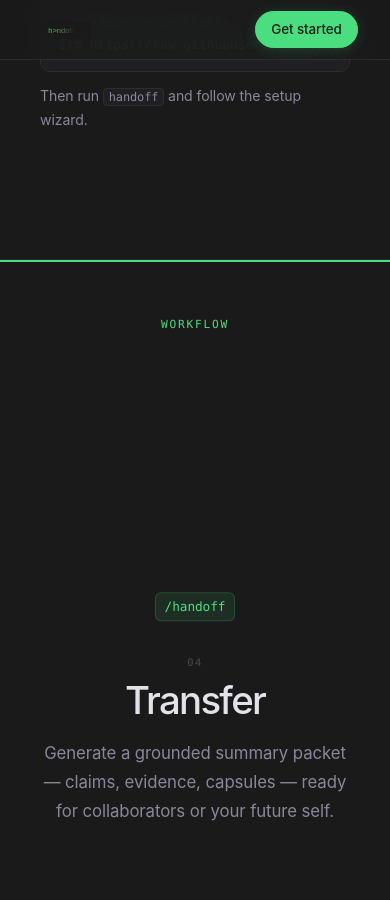
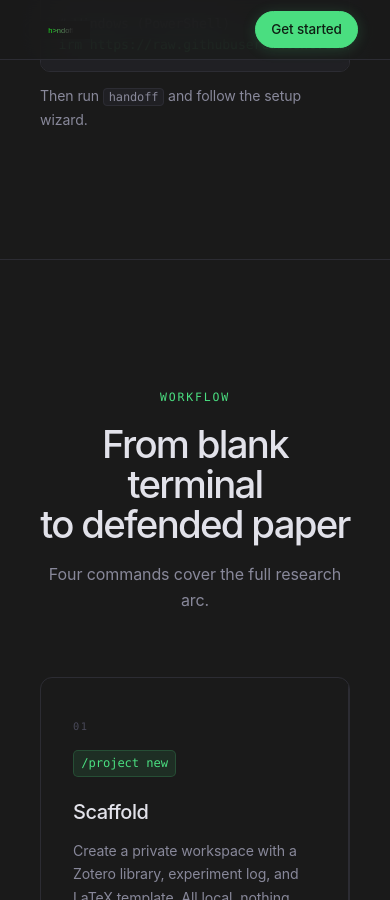
Before and after one commit to handoff-org/handoff, a Jekyll site: the page docs/index.html, which Jekyll copies as it is, in a window 390 px wide and 900 px high, scrolled down 1341 px. Built offline with Jekyll 4.4.1, drawn with Linux system fonts in a browser that asks for light colours; some web fonts are replaced; some of the changed text lies outside the part shown.

Commit message:
Redesign workflow section: replace sticky scroll narrative with clean grid
Sticky scroll (height: 500vh) created a massive black void because the
sticky stage occupied only 100vh while leaving 400vh of empty scrollable
space. Replace with a full-bleed section housing a 4-column grid of
workflow cards — same commands, same content, no scroll trickery.

```diff
--- a/docs/index.html
+++ b/docs/index.html
@@ -448,60 +448,6 @@
       line-height: 1.7;
     }
 
-    /* ── Workflow ───────────────────────────────────────────────────────── */
-    .hf-workflow {
-      list-style: none;
-      margin: 0; padding: 0;
-      display: grid;
-      grid-template-columns: repeat(4, 1fr);
-      gap: 1.5rem;
-    }
-    @media (max-width: 660px) { .hf-workflow { grid-template-columns: repeat(2,1fr); } }
-    @media (max-width: 380px) { .hf-workflow { grid-template-columns: 1fr; } }
-    .hf-workflow__step {
-      border-top: 2px solid var(--hf-border-2);
-      padding-top: 1.1rem;
-      position: relative;
-    }
-    .hf-workflow__step:not(:last-child)::after {
-      content: '→';
-      position: absolute;
-      top: -0.3rem;
-      right: -1rem;
-      color: var(--hf-dim);
-      font-size: 0.9rem;
-    }
-    @media (max-width: 660px) {
-      .hf-workflow__step:not(:last-child)::after { display: none; }
-    }
-    .hf-workflow__n {
-      display: block;
-      font-family: var(--font-mono);
-      font-size: 0.72rem;
-      font-weight: 600;
-      color: var(--hf-accent);
-      letter-spacing: 0.06em;
-      margin-bottom: 0.5rem;
-    }
-    .hf-workflow__cmd {
-      display: inline-block;
-      font-family: var(--font-mono);
-      font-size: 0.78rem;
-      color: var(--hf-accent);
-      background: var(--hf-accent-faint);
-      border: 1px solid var(--hf-accent-glow);
-      border-radius: 4px;
-      padding: 0.12em 0.5em;
-      margin-bottom: 0.55rem;
-    }
-    .hf-workflow__title {
-      font-family: var(--font-editorial);
-      font-size: 1rem; font-weight: 500; color: var(--hf-text); margin: 0 0 0.35rem;
-    }
-    .hf-workflow__desc {
-      font-size: 0.84rem; color: var(--hf-muted); margin: 0; line-height: 1.55;
-    }
-
     /* ── Feature pairs ──────────────────────────────────────────────────── */
     .hf-feature-pairs { display: grid; gap: 9rem; margin-top: 4rem; }
     .hf-fp {
@@ -764,126 +710,84 @@
       .hf-fp__lead, .hf-fp__demo { opacity: 1; transform: none; transition: none; }
     }
 
-    /* ── Workflow scroll narrative ──────────────────────────────────────── */
-    .hf-workflow-scroll {
-      position: relative;
-      height: 500vh;
-    }
-    .hf-workflow-stage {
-      position: sticky;
-      top: 0;
-      height: 100vh;
-      overflow: hidden;
-      background: var(--hf-bg);
+    /* ── Workflow section ───────────────────────────────────────────────── */
+    .hf-workflow-section {
+      padding: 8rem 2.5rem;
       border-top: 1px solid var(--hf-border);
       border-bottom: 1px solid var(--hf-border);
     }
-    .hf-wf-eyebrow {
-      position: absolute;
-      top: 3.5rem;
-      left: 50%;
-      transform: translateX(-50%);
-      white-space: nowrap;
-      font-family: var(--font-mono);
-      text-transform: uppercase;
-      letter-spacing: 0.16em;
-      font-size: 0.7rem;
-      color: var(--hf-accent);
-      margin: 0;
-      opacity: 0;
-      transition: opacity 0.6s var(--ease);
+    .hf-workflow-inner {
+      max-width: 76rem;
+      margin: 0 auto;
+      text-align: center;
     }
-    .hf-workflow-stage.hf-wf-entered .hf-wf-eyebrow { opacity: 1; }
-    .hf-wf-step {
-      position: absolute;
-      top: 50%;
-      left: 50%;
-      transform: translate(-50%, calc(-50% + 22px));
-      width: calc(100% - 5rem);
-      max-width: 580px;
-      text-align: center;
-      opacity: 0;
-      transition: opacity 0.65s var(--ease), transform 0.65s var(--ease);
-      pointer-events: none;
+    .hf-wf-heading {
+      font-family: var(--font-editorial);
+      font-size: clamp(2.4rem, 3.5vw, 4.2rem);
+      font-weight: 500;
+      letter-spacing: -0.045em;
+      line-height: 1.04;
+      color: var(--hf-text);
+      margin: 0 0 1rem;
     }
-    .hf-wf-step--active {
-      opacity: 1;
-      transform: translate(-50%, -50%);
-      pointer-events: auto;
+    .hf-wf-subhead {
+      font-size: 1rem;
+      color: var(--hf-muted);
+      margin: 0 0 4rem;
+      line-height: 1.65;
     }
-    .hf-wf-step--past {
-      opacity: 0;
-      transform: translate(-50%, calc(-50% - 22px));
-      transition-duration: 0.45s;
+    .hf-wf-grid {
+      display: grid;
+      grid-template-columns: repeat(4, 1fr);
+      border: 1px solid var(--hf-border);
+      border-radius: 12px;
+      overflow: hidden;
+      text-align: left;
     }
-    .hf-wf-step__cmd {
-      display: inline-block;
-      font-family: var(--font-mono);
-      font-size: 0.8rem;
-      color: var(--hf-accent);
-      background: var(--hf-accent-faint);
-      border: 1px solid var(--hf-accent-glow);
-      border-radius: 6px;
-      padding: 0.22em 0.7em;
-      margin-bottom: 1.4rem;
+    @media (max-width: 760px) { .hf-wf-grid { grid-template-columns: repeat(2, 1fr); } }
+    @media (max-width: 440px) { .hf-wf-grid { grid-template-columns: 1fr; } }
+    .hf-wf-card {
+      padding: 2.5rem 2rem;
+      border-right: 1px solid var(--hf-border);
     }
-    .hf-wf-step__n {
-      display: block;
+    .hf-wf-card:last-child { border-right: none; }
+    @media (max-width: 760px) {
+      .hf-wf-card:nth-child(2) { border-right: none; }
+      .hf-wf-card:nth-child(3) { border-top: 1px solid var(--hf-border); }
+      .hf-wf-card:nth-child(4) { border-top: 1px solid var(--hf-border); border-right: none; }
+    }
+    .hf-wf-card__n {
       font-family: var(--font-mono);
       font-size: 0.65rem;
       color: var(--hf-dim);
       letter-spacing: 0.14em;
       text-transform: uppercase;
-      margin-bottom: 0.6rem;
+      margin: 0 0 0.8rem;
     }
-    .hf-wf-step__title {
+    .hf-wf-card__cmd {
+      display: inline-block;
+      font-family: var(--font-mono);
+      font-size: 0.76rem;
+      color: var(--hf-accent);
+      background: var(--hf-accent-faint);
+      border: 1px solid var(--hf-accent-glow);
+      border-radius: 5px;
+      padding: 0.18em 0.6em;
+      margin-bottom: 1.2rem;
+    }
+    .hf-wf-card__title {
       font-family: var(--font-editorial);
-      font-size: clamp(2.4rem, 4vw, 4rem);
+      font-size: 1.25rem;
       font-weight: 500;
-      letter-spacing: -0.045em;
-      line-height: 1.02;
+      letter-spacing: -0.025em;
       color: var(--hf-text);
-      margin: 0 0 1.2rem;
+      margin: 0 0 0.65rem;
     }
-    .hf-wf-step__desc {
-      font-size: 1.05rem;
+    .hf-wf-card__desc {
+      font-size: 0.88rem;
       color: var(--hf-muted);
-      line-height: 1.72;
-      margin: 0 auto;
-      max-width: 44ch;
-    }
-    /* Progress dots at bottom of sticky stage */
-    .hf-wf-progress {
-      position: absolute;
-      bottom: 2.8rem;
-      left: 50%;
-      transform: translateX(-50%);
-      display: flex;
-      gap: 0.55rem;
-      align-items: center;
-    }
-    .hf-wf-dot {
-      height: 6px;
-      border-radius: 3px;
-      background: var(--hf-dim);
-      transition: background 0.35s, width 0.35s var(--ease);
-      width: 6px;
-    }
-    .hf-wf-dot--active {
-      background: var(--hf-accent);
-      width: 24px;
-    }
-    /* Thin scroll-progress bar at very top of sticky stage */
-    .hf-wf-scrollbar {
-      position: absolute;
-      top: 0; left: 0;
-      height: 2px;
-      background: var(--hf-accent);
-      transition: width 0.1s linear;
-      width: 0;
-    }
-    @media (prefers-reduced-motion: reduce) {
-      .hf-wf-step { opacity: 1; transform: none; transition: none; }
+      line-height: 1.65;
+      margin: 0;
     }
   </style>
 </head>
@@ -1004,48 +908,40 @@
 
     </div><!-- /hf-container -->
 
-    <!-- ─── WORKFLOW SCROLL NARRATIVE ──────────────────────────────────── -->
-    <div id="hf-workflow" class="hf-workflow-scroll">
-      <div class="hf-workflow-stage" id="hf-workflow-stage">
-        <div class="hf-wf-scrollbar" id="hf-wf-scrollbar"></div>
-        <p class="hf-wf-eyebrow">Workflow</p>
-
-        <div class="hf-wf-step" data-step="0">
-          <span class="hf-wf-step__cmd">/project new</span>
-          <p class="hf-wf-step__n">01</p>
-          <h3 class="hf-wf-step__title">Scaffold</h3>
-          <p class="hf-wf-step__desc">Create a private workspace with a Zotero library, experiment log, and LaTeX template. All local, nothing uploaded.</p>
-        </div>
-
-        <div class="hf-wf-step" data-step="1">
-          <span class="hf-wf-step__cmd">/research</span>
-          <p class="hf-wf-step__n">02</p>
-          <h3 class="hf-wf-step__title">Verify</h3>
-          <p class="hf-wf-step__desc">Fact-check claims against OpenAlex and arXiv in real time. Confirmed citations go straight into the ledger.</p>
-        </div>
-
-        <div class="hf-wf-step" data-step="2">
-          <span class="hf-wf-step__cmd">/audit-paper</span>
-          <p class="hf-wf-step__n">03</p>
-          <h3 class="hf-wf-step__title">Audit</h3>
-          <p class="hf-wf-step__desc">Catalog every claim in your draft. Flag anything without evidence before a reviewer does.</p>
-        </div>
-
-        <div class="hf-wf-step" data-step="3">
-          <span class="hf-wf-step__cmd">/handoff</span>
-          <p class="hf-wf-step__n">04</p>
-          <h3 class="hf-wf-step__title">Transfer</h3>
-          <p class="hf-wf-step__desc">Generate a grounded summary packet — claims, evidence, capsules — ready for collaborators or your future self.</p>
-        </div>
-
-        <div class="hf-wf-progress" id="hf-wf-progress">
-          <span class="hf-wf-dot" data-dot="0"></span>
-          <span class="hf-wf-dot" data-dot="1"></span>
-          <span class="hf-wf-dot" data-dot="2"></span>
-          <span class="hf-wf-dot" data-dot="3"></span>
+    <!-- ─── WORKFLOW ─────────────────────────────────────────────────────── -->
+    <section id="hf-workflow" class="hf-workflow-section">
+      <div class="hf-workflow-inner">
+        <p class="hf-eyebrow hf-reveal">Workflow</p>
+        <h2 class="hf-wf-heading hf-reveal">From blank terminal<br>to defended paper</h2>
+        <p class="hf-wf-subhead hf-reveal">Four commands cover the full research arc.</p>
+        <div class="hf-wf-grid">
+          <div class="hf-wf-card hf-reveal">
+            <p class="hf-wf-card__n">01</p>
+            <span class="hf-wf-card__cmd">/project new</span>
+            <h3 class="hf-wf-card__title">Scaffold</h3>
+            <p class="hf-wf-card__desc">Create a private workspace with a Zotero library, experiment log, and LaTeX template. All local, nothing uploaded.</p>
+          </div>
+          <div class="hf-wf-card hf-reveal">
+            <p class="hf-wf-card__n">02</p>
+            <span class="hf-wf-card__cmd">/research</span>
+            <h3 class="hf-wf-card__title">Verify</h3>
+            <p class="hf-wf-card__desc">Fact-check claims against OpenAlex and arXiv in real time. Confirmed citations go straight into the ledger.</p>
+          </div>
+          <div class="hf-wf-card hf-reveal">
+            <p class="hf-wf-card__n">03</p>
+            <span class="hf-wf-card__cmd">/audit-paper</span>
+            <h3 class="hf-wf-card__title">Audit</h3>
+            <p class="hf-wf-card__desc">Catalog every claim in your draft. Flag anything without evidence before a reviewer does.</p>
+          </div>
+          <div class="hf-wf-card hf-reveal">
+            <p class="hf-wf-card__n">04</p>
+            <span class="hf-wf-card__cmd">/handoff</span>
+            <h3 class="hf-wf-card__title">Transfer</h3>
+            <p class="hf-wf-card__desc">Generate a grounded summary packet — claims, evidence, capsules — ready for collaborators or your future self.</p>
+          </div>
         </div>
       </div>
-    </div><!-- /hf-workflow -->
+    </section><!-- /hf-workflow -->
 
     <div class="hf-container">
       <!-- ─── CAPABILITIES ──────────────────────────────────────────────── -->
@@ -1277,57 +1173,6 @@
       var track = document.getElementById('hf-marquee-track');
       if (track) { track.innerHTML += track.innerHTML; }
 
-      // ── Workflow scroll narrative ─────────────────────────────────────────
-      var wfScroll  = document.getElementById('hf-workflow');
-      var wfStage   = document.getElementById('hf-workflow-stage');
-      var wfBar     = document.getElementById('hf-wf-scrollbar');
-      var wfDots    = document.querySelectorAll('#hf-wf-progress .hf-wf-dot');
-      var wfSteps   = document.querySelectorAll('#hf-workflow .hf-wf-step');
-      var NUM_STEPS = wfSteps.length;
-      var activeStep = -1;
-
-      function updateWorkflow() {
-        if (!wfScroll || !wfStage) return;
-        var rect     = wfScroll.getBoundingClientRect();
-        var scrolled = -rect.top;                          // px scrolled into the section
-        var totalH   = wfScroll.offsetHeight - window.innerHeight;
-
-        // Eyebrow fades in as soon as section enters viewport
-        if (scrolled > -window.innerHeight * 0.5) {
-          wfStage.classList.add('hf-wf-entered');
-        }
-
-        if (scrolled < 0 || totalH <= 0) return;
-        var progress = Math.min(scrolled / totalH, 1);    // 0 → 1
-
-        // Progress bar
-        if (wfBar) wfBar.style.width = (progress * 100) + '%';
-
-        // Which step?
-        var idx = Math.min(Math.floor(progress * NUM_STEPS), NUM_STEPS - 1);
-
-        if (idx === activeStep) return;
-        activeStep = idx;
-
-        wfSteps.forEach(function (step, i) {
-          step.classList.remove('hf-wf-step--active', 'hf-wf-step--past');
-          if (i < idx)  step.classList.add('hf-wf-step--past');
-          if (i === idx) step.classList.add('hf-wf-step--active');
-        });
-
-        wfDots.forEach(function (dot, i) {
-          dot.classList.toggle('hf-wf-dot--active', i === idx);
-        });
-      }
-
-      window.addEventListener('scroll', updateWorkflow, { passive: true });
-      // Kick once so first step shows if already in view
-      updateWorkflow();
-      // Also show step 0 immediately when not scrolled at all
-      if (wfSteps.length > 0) wfSteps[0].classList.add('hf-wf-step--active');
-      if (wfDots.length > 0)  wfDots[0].classList.add('hf-wf-dot--active');
-      activeStep = 0;
-
       // ── Banner letter hover glow ─────────────────────────────────────────
       var bannerText = document.querySelector('.hf-banner-text');
       if (bannerText) {
```
